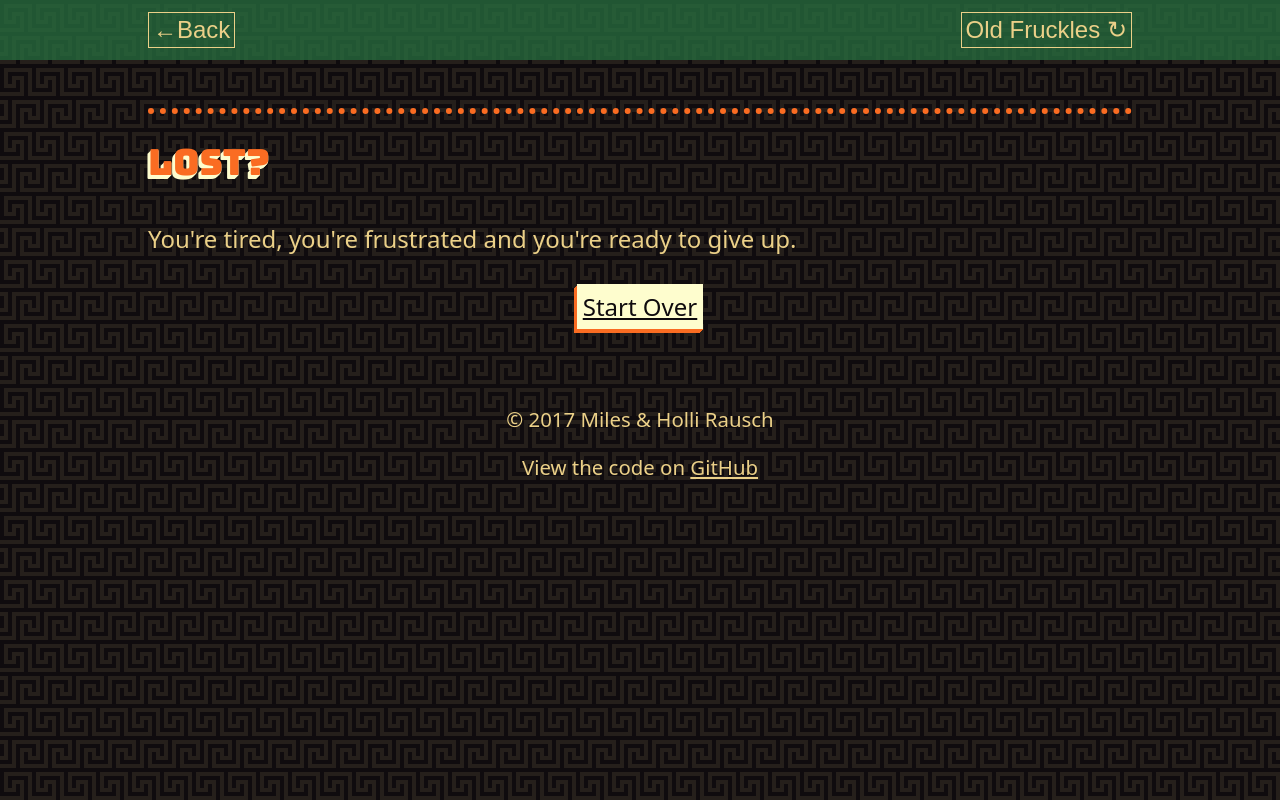
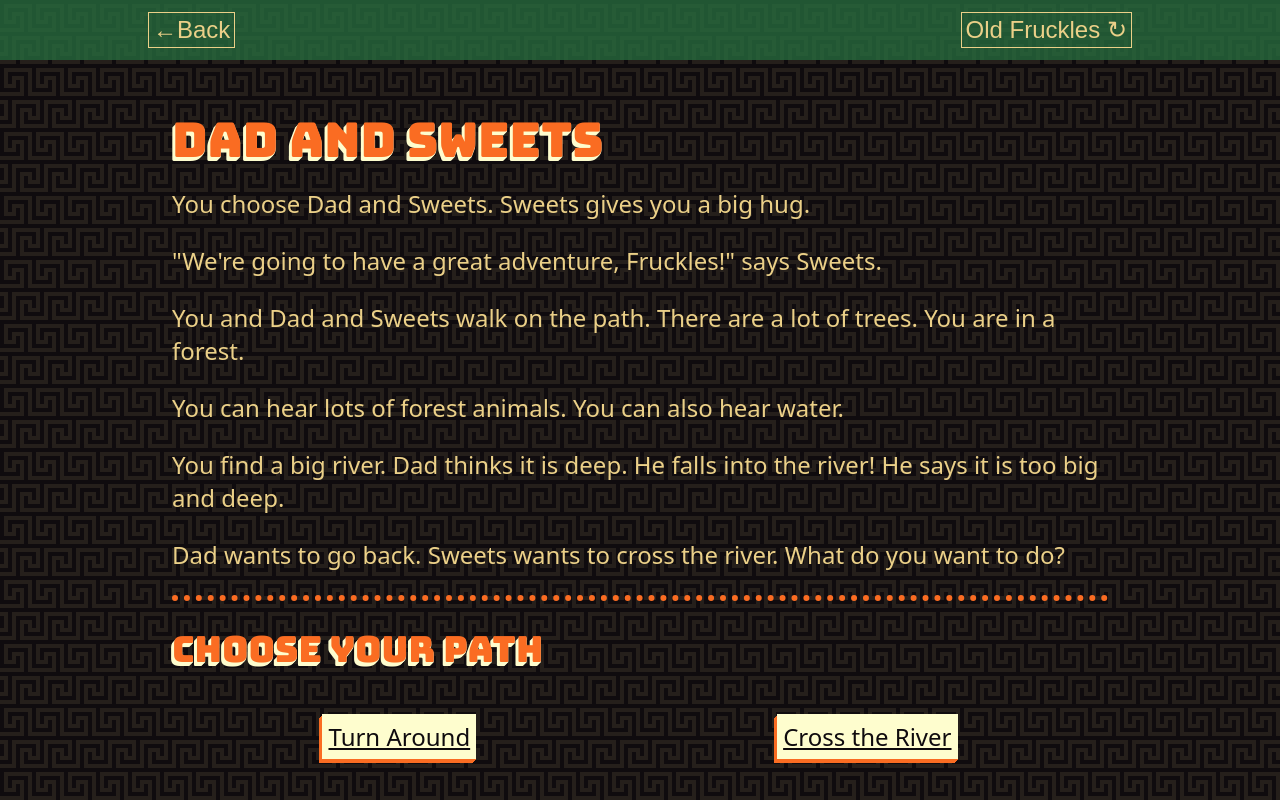
Before and after one commit to awayken/2017-christmas-card, a Nuxt app: page /dad-and-sweets in a window 1280 px wide. Shown: the top 800 px of the page. Built offline with nearby package versions, Linux system fonts and the light colour scheme.

Commit message:
Add Dad and Sweets

```diff
--- /dev/null
+++ b/pages/dad-and-sweets.vue
@@ -0,0 +1,56 @@
+<template>
+  <section class="container">
+    <story title="Dad and Sweets">
+      <div v-if="$store.state.readingLevel === 'old'">
+        <p>You look back and forth between your two best friends: Kiddo and Sweets. It's a monstrous choice you're faced with, but you can hear President Skoor begin to mutter about leaving you on the ship, so you have to act. You leap from the stone platform and land next to Dad and Sweets. Sweets runs over and gives you a hug.</p>
+        <p>"We're going to have a great adventure, Fruckles!"</p>
+        <p>"It looks like we have only one option," Dad says, pointing down the path. "We'll have to go into the forest."</p>
+        <p>You and Dad and Sweets began a slow journey into the forest growing up around you. The path you're on gradually pulls to your left, moving the three of you further and further from the rocky division. The trees tower high above you, forming a thick canopy that blots out the sky. The calls and cries of strange animals fills the air around you but soon another sound begins to filter in.</p>
+        <p>"What's that sound?" Sweets asks.</p>
+        <p>"I hear water!" Dad says. "We must be near a stream."</p>
+        <p>The sound grows louder and clearer and soon you find yourselves on the banks of a huge river. The water is as green as the leaves are, and the water flows slowly.</p>
+        <p>"I'll see how deep it is," Dad says. He gets down on all fours on the shore and reaches a hand into the current. "Hmm... Seems pretty-"</p>
+        <p>Dad slips off the shore and into the water. He is gone but just for a moment. Then he bobs back up and scrambles onto land.</p>
+        <p>"Okay. Way too deep. We should head back. I thought this would be fun, but we can really get hurt out here."</p>
+        <p>"No, Dad! We can win! We just need to keep going!" says Sweets. "There must be a way across."</p>
+      </div>
+      <div v-else>
+        <p>You choose Dad and Sweets. Sweets gives you a big hug.</p>
+        <p>"We're going to have a great adventure, Fruckles!" says Sweets.</p>
+        <p>You and Dad and Sweets walk on the path. There are a lot of trees. You are in a forest.</p>
+        <p>You can hear lots of forest animals. You can also hear water.</p>
+        <p>You find a big river. Dad thinks it is deep. He falls into the river! He says it is too big and deep.</p>
+        <p>Dad wants to go back. Sweets wants to cross the river. What do you want to do?</p>
+      </div>
+
+      <Chooser title="Choose Your Path">
+        <p v-if="$store.state.readingLevel === 'old'">Sweets turns to you. "What do you think Fruckles?"</p>
+
+        <nav slot="choices" class="chooser__choices">
+          <nuxt-link to="/dad-and-sweets-turn-around" class="chooser__choice chooser__choice-target">
+            Turn Around
+          </nuxt-link>
+          <nuxt-link to="/cross-the-river" class="chooser__choice chooser__choice-target">
+            Cross the River
+          </nuxt-link>
+        </nav>
+      </Chooser>
+    </story>
+  </section>
+</template>
+
+<script>
+  import Story from '~/components/Story.vue'
+  import Chooser from '~/components/Chooser.vue'
+
+  export default {
+    components: {
+      Story,
+      Chooser
+    }
+  }
+</script>
+
+<style scoped>
+  /* Special page styling */
+</style>
```
